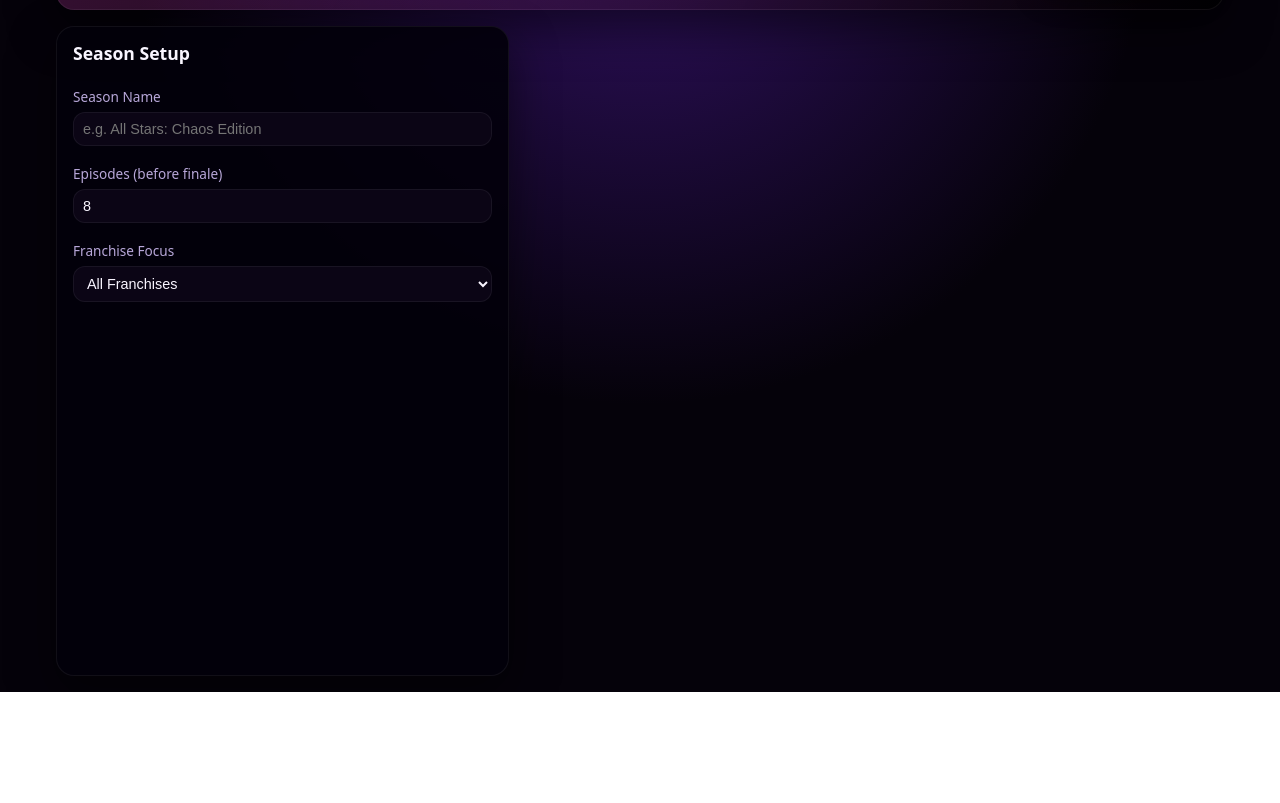
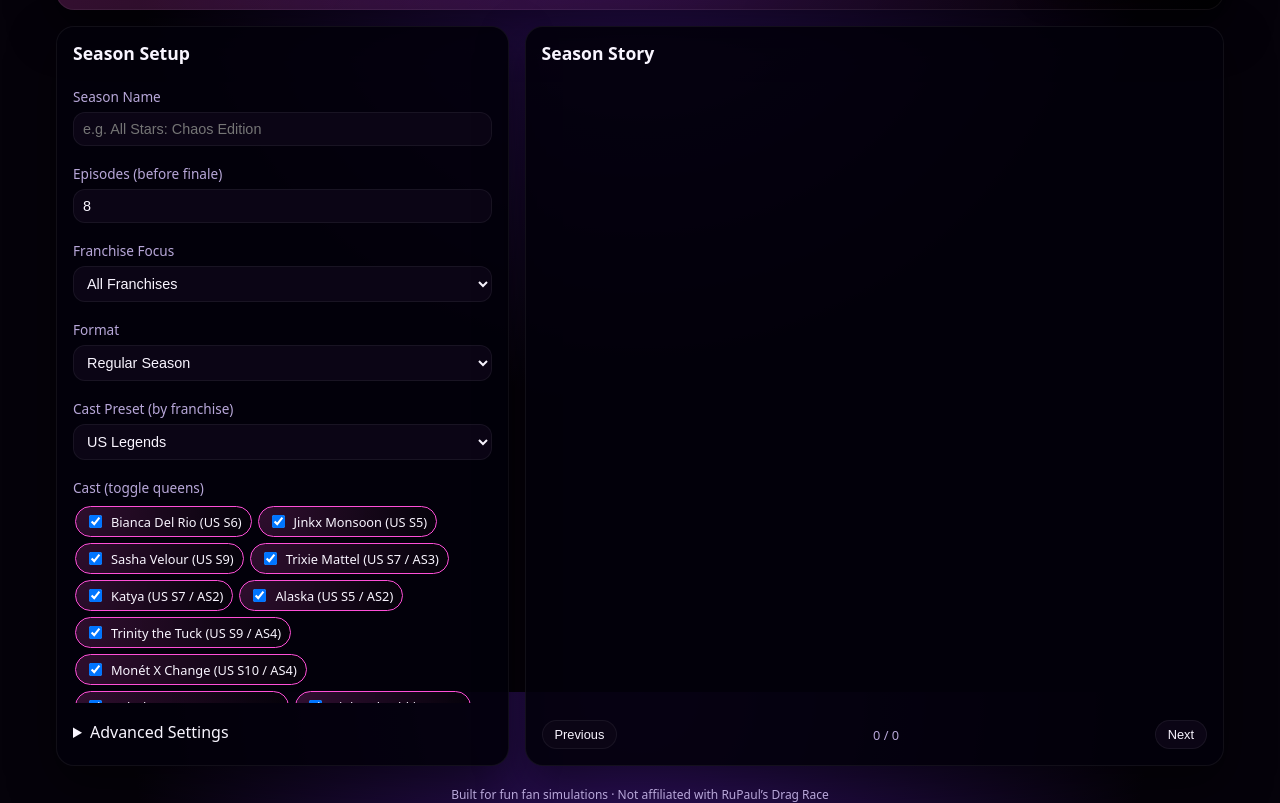
Before and after one commit to xcxpill/dragrace, a plain HTML site: page index.html in a window 1280 px wide. Shown: the part 108-911 px from the top of the page. Before the commit the page ends 800 px from the top, so only its background shows below. Drawn offline with Linux system fonts and the light colour scheme.

Commit message:
Add franchise and format selection options

```diff
--- a/index.html
+++ b/index.html
@@ -34,4 +34,65 @@
           <span>Franchise Focus</span>
           <select id="franchise">
             <option value="mixed">All Franchises</option>
-            <option value="us">US</optio
+            <option value="us">US</option>
+            <option value="uk">UK</option>
+            <option value="ca">Canada</option>
+          </select>
+        </label>
+
+        <label class="field">
+          <span>Format</span>
+          <select id="format">
+            <option value="regular">Regular Season</option>
+            <option value="allstars">All Stars (Top 2 Legacy)</option>
+            <option value="goldenbeaver">Golden Beaver (Canada-style)</option>
+          </select>
+        </label>
+
+        <label class="field">
+          <span>Cast Preset (by franchise)</span>
+          <select id="cast-preset">
+            <option value="us_legends">US Legends</option>
+            <option value="uk_icons">UK Icons</option>
+            <option value="canada_icons">Canada Icons</option>
+            <option value="global_mix">Global Mix</option>
+            <option value="random12">Random 12 Queens</option>
+          </select>
+        </label>
+
+        <div class="field">
+          <span>Cast (toggle queens)</span>
+          <div id="queen-list" class="queen-list"></div>
+        </div>
+
+        <details class="field">
+          <summary>Advanced Settings</summary>
+          <label class="subfield">
+            <span>Chaos Level</span>
+            <input id="chaos" type="range" min="0" max="3" step="1" value="1" />
+          </label>
+          <p class="hint">
+            0 = predictable, 3 = pure nonsense (wild eliminations, drama every episode).
+          </p>
+        </details>
+      </section>
+
+      <section class="panel log-panel">
+        <h2>Season Story</h2>
+        <div id="log" class="log"></div>
+        <div class="episode-nav">
+          <button id="prev-episode" class="secondary-btn">Previous</button>
+          <span id="episode-counter">0 / 0</span>
+          <button id="next-episode" class="secondary-btn">Next</button>
+        </div>
+      </section>
+    </main>
+
+    <footer class="app-footer">
+      <span>Built for fun fan simulations · Not affiliated with RuPaul’s Drag Race</span>
+    </footer>
+  </div>
+
+  <script src="script.js"></script>
+</body>
+</html>
```
